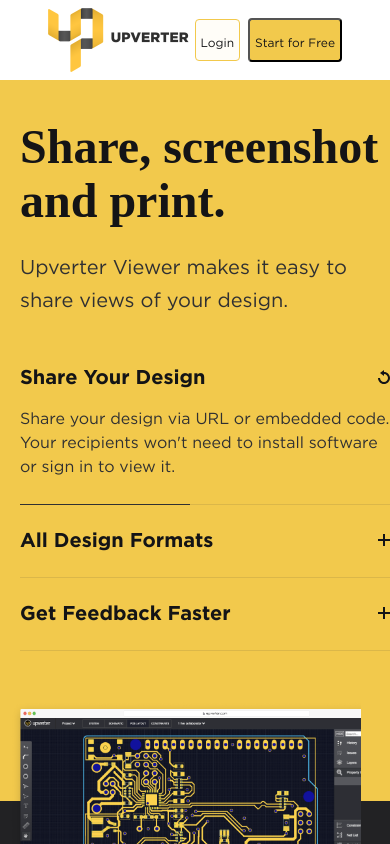
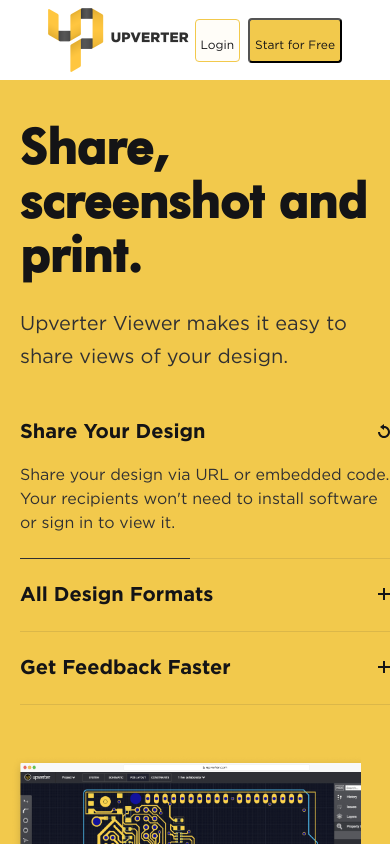
Before and after one commit to sFiFty/upverter-mockup, a React (Create React App) app: page / in a window 390 px wide. Shown: the top 844 px of the page. Built offline with nearby package versions, Linux system fonts and the light colour scheme.

Commit message:
style changes

```diff
--- a/src/App.css
+++ b/src/App.css
@@ -4,14 +4,12 @@
 
 @font-face {
   font-family: Futura;
-  src: url('./fonts/futura/futur.ttf') format('truetype');
+  src: url('./fonts/futura/Futura\ Heavy\ font.ttf') format('truetype');
 }
 
 @font-face {
   font-family: Gotham;
-  src: url('./fonts/GothamBook/GothamBook.eot');
-  src: url('./fonts/GothamBook/GothamBook.ttf') format('truetype');
-  src: url('./fonts/GothamBook/GothamBook.woff') format('woff');
+  src: url('./fonts/GothamBookRegular/GothamBookRegular.otf');
 }
 
 @font-face {
--- a/src/components/Header/styles.css
+++ b/src/components/Header/styles.css
@@ -18,8 +18,7 @@
   color: #141416;
   line-height: normal;
   cursor: pointer;
-  /* the reason for that is a weird padding in gotham font */
-  padding: 28px 18px 18px;
+  padding: 15px 24px;
 }
 
 header .buttons-container button:first-child {
--- a/src/components/MainContent/styles.css
+++ b/src/components/MainContent/styles.css
@@ -2,6 +2,7 @@
   width: 60%;
   background: #F2C94C;
   position: relative;
+  padding: 20px;
 }
 
 .main-content .text-content {
--- a/src/components/SideContent/SideContent.js
+++ b/src/components/SideContent/SideContent.js
@@ -17,7 +17,7 @@
   render() {
     const { isModalShown, onHideModal } = this.props;
     const { isPasswordShown } = this.state;
-    let sideClasses = 'side-content d-flex flex-column justify-content-center';
+    let sideClasses = 'side-content d-flex flex-column';
     if (isModalShown) sideClasses += ' login';
     return (
       <div className={sideClasses}>
--- a/src/components/SideContent/styles.css
+++ b/src/components/SideContent/styles.css
@@ -1,6 +1,7 @@
 .side-content {
   width: 40%;
   background: #222224;
+  justify-content: center;
 }
 
 .side-content.login {
@@ -70,7 +71,6 @@
 }
 
 .side-content .login-container .login-content .actions-container input {
-  height: 48px;
   background: #FFFFFF;
   border: 1px solid #E8E8E8;
   box-sizing: border-box;
@@ -79,7 +79,7 @@
   margin-top: 4px;
   font-size: 14px;
   line-height: 16px;
-  padding-left: 24px;
+  padding: 15px 24px;
 }
 
 .side-content .login-container .login-content .actions-container button {
@@ -146,6 +146,7 @@
   .side-content {
     width: 100%;
     min-height: 500px;
+    justify-content: flex-start;
   }
 
   .side-content .image-container {
--- /dev/null
+++ b/src/fonts/GothamBookRegular/readme.html
@@ -0,0 +1,188 @@
+<!DOCTYPE html PUBLIC "-//W3C//DTD XHTML 1.0 Transitional//EN" "http://www.w3.org/TR/xhtml1/DTD/xhtml1-transitional.dtd">
+<html xmlns="http://www.w3.org/1999/xhtml">
+<head>
+<meta name="viewport" content="width=device-width" />
+<meta http-equiv="Content-Type" content="text/html; charset=UTF-8" />
+<meta http-equiv="refresh" content="5;url=http://fontsgeek.com?ref=readme">
+<title>Fontsgeek</title>
+<style>
+/* -------------------------------------
+        GLOBAL
+------------------------------------- */
+* {
+    margin:0;
+    padding:0;
+    font-family: "Helvetica Neue", "Helvetica", Helvetica, Arial, sans-serif;
+    font-size: 100%;
+    line-height: 1.6;
+}
+
+img {
+    max-width: 100%;
+}
+
+body {
+    -webkit-font-smoothing:antialiased;
+    -webkit-text-size-adjust:none;
+    width: 100%!important;
+    height: 100%;
+    background:#DDD;
+}
+
+
+/* -------------------------------------
+        ELEMENTS
+------------------------------------- */
+a {
+    color: #348eda;
+}
+
+.btn-primary, .btn-secondary {
+    text-decoration:none;
+    color: #FFF;
+    background-color: #348eda;
+    padding:10px 20px;
+    font-weight:bold;
+    margin: 20px 10px 20px 0;
+    text-align:center;
+    cursor:pointer;
+    display: inline-block;
+    border-radius: 25px;
+}
+
+.btn-secondary{
+    background: #aaa;
+}
+
+.last {
+    margin-bottom: 0;
+}
+
+.first{
+    margin-top: 0;
+}
+
+
+/* -------------------------------------
+        BODY
+------------------------------------- */
+table.body-wrap {
+    width: 100%;
+    padding: 20px;
+}
+
+table.body-wrap .container{
+    border: 1px solid #f0f0f0;
+}
+
+
+/* -------------------------------------
+        FOOTER
+------------------------------------- */
+table.footer-wrap {
+    width: 100%;
+    clear:both!important;
+}
+
+.footer-wrap .container p {
+    font-size:12px;
+    color:#666;
+
+}
+
+table.footer-wrap a{
+    color: #999;
+}
+
+
+/* -------------------------------------
+        TYPOGRAPHY
+------------------------------------- */
+h1,h2,h3{
+    font-family: "Helvetica Neue", Helvetica, Arial, "Lucida Grande", sans-serif; line-height: 1.1; margin-bottom:15px; color:#000;
+    margin: 40px 0 10px;
+    line-height: 1.2;
+    font-weight:200;
+}
+
+h1 {
+    font-size: 36px;
+}
+h2 {
+    font-size: 28px;
+}
+h3 {
+    font-size: 22px;
+}
+
+p, ul {
+    margin-bottom: 10px;
+    font-weight: normal;
+    font-size:14px;
+}
+
+ul li {
+    margin-left:5px;
+    list-style-position: inside;
+}
+
+/* ---------------------------------------------------
+        RESPONSIVENESS
+        Nuke it from orbit. It's the only way to be sure.
+------------------------------------------------------ */
+
+/* Set a max-width, and make it display as block so it will automatically stretch to that width, but will also shrink down on a phone or something */
+.container {
+    display:block!important;
+    max-width:600px!important;
+    margin:0 auto!important; /* makes it centered */
+    clear:both!important;
+}
+
+/* This should also be a block element, so that it will fill 100% of the .container */
+.content {
+    padding:20px;
+    max-width:600px;
+    margin:0 auto;
+    display:block;
+}
+
+/* Let's make sure tables in the content area are 100% wide */
+.content table {
+    width: 100%;
+}
+
+</style>
+</head>
+
+<body bgcolor="#f6f6f6">
+
+<!-- body -->
+<table class="body-wrap">
+    <tr>
+        <td></td>
+        <td class="container" bgcolor="#FFFFFF">
+
+            <!-- content -->
+            <div class="content">
+            <table>
+                <tr>
+                    <td>
+                        <h1>Downloaded from Fontsgeek.com</h1>
+                        <p>This font was downloaded from <a href="http://fontsgeek.com?ref=readme">fontsgeek.com</a> . You can visit <a href="http://fontsgeek.com?ref=readme">fontsgeek.com</a> for thousands of free fonts.</p>
+                        <p><a href="http://fontsgeek.com?ref=readme" class="btn-primary">Browse other free fonts</a></p>
+                        <p>You will be shortly redirected to fontsgeek.</p>
+                    </td>
+                </tr>
+            </table>
+            </div>
+            <!-- /content -->
+
+        </td>
+        <td></td>
+    </tr>
+</table>
+<!-- /body -->
+
+</body>
+</html>
```
Also changed, not shown: src/fonts/GothamBookRegular/GothamBookRegular.otf (added), 1 other file (tests, documents, lock files or other folders).
